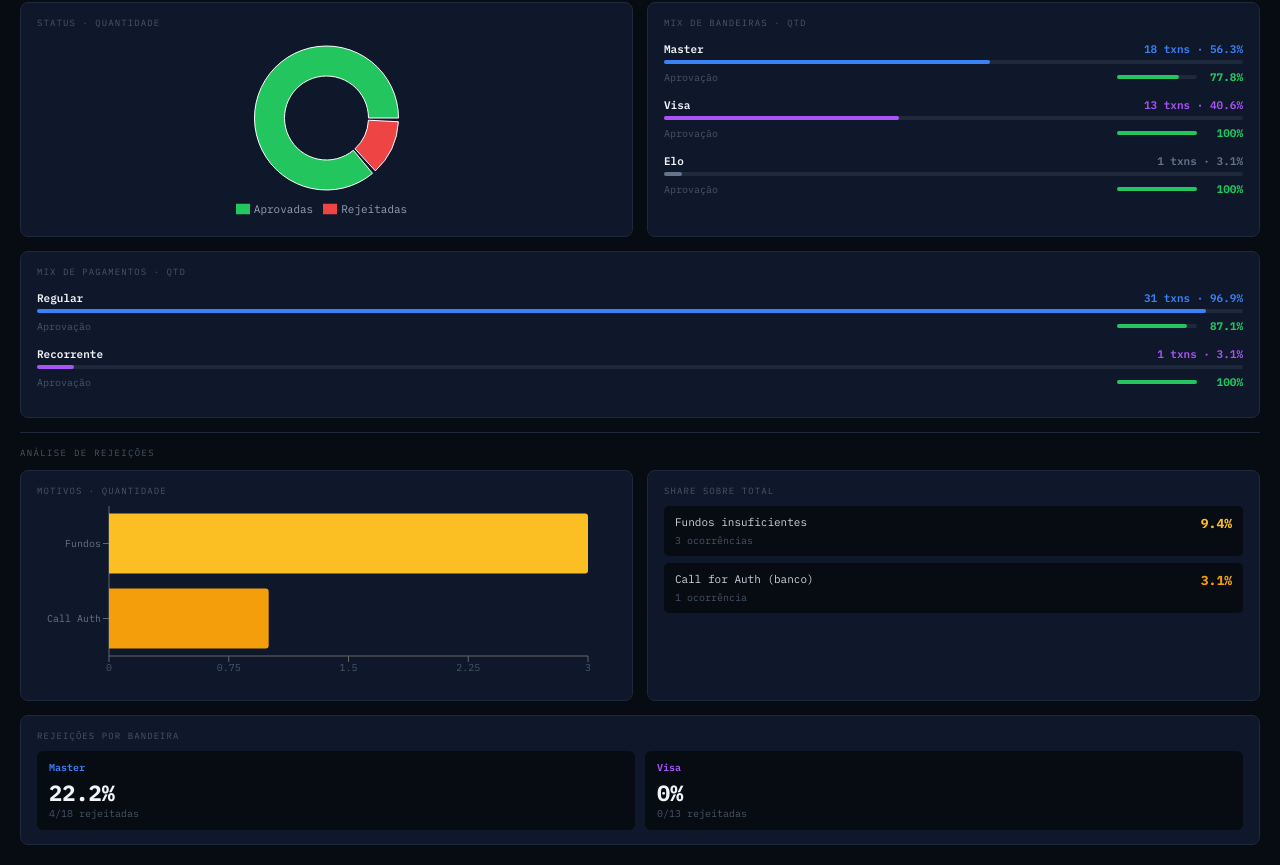
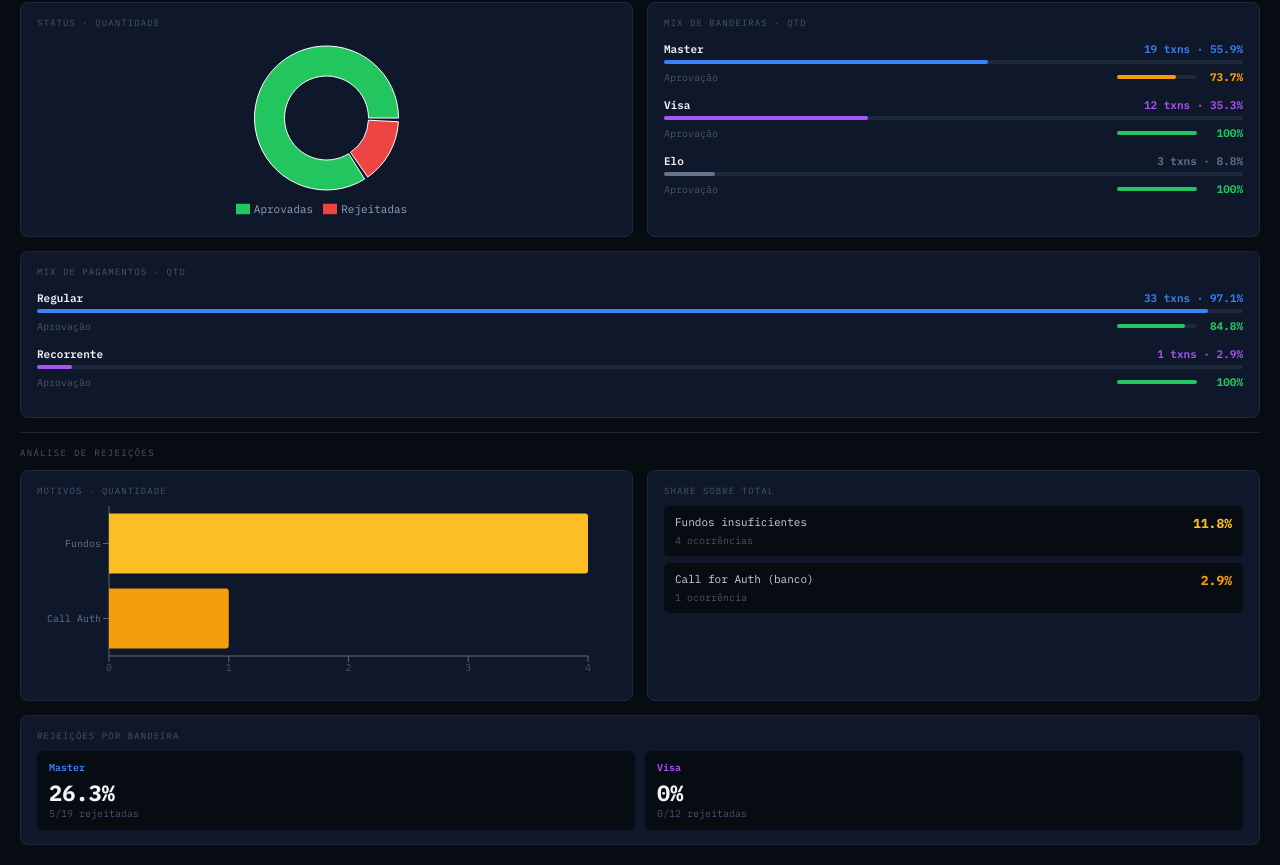
Before and after one commit to lucasmartinelli-code/gwm-dashboard, a React (Create React App) app: page / in a window 1280 px wide. Shown: the part 247-1112 px from the top of the page. Built offline with nearby package versions, Linux system fonts and the light colour scheme.

Commit message:
data: auto-update NRT 2026-06-03 07:42

```diff
--- a/src/GWMDashboard.jsx
+++ b/src/GWMDashboard.jsx
@@ -2,6 +2,19 @@ import { useState, useMemo } from "react";
 import { BarChart, Bar, XAxis, YAxis, Tooltip, ResponsiveContainer, Cell, PieChart, Pie, Legend, ComposedChart, Line } from "recharts";
 
 const RAW = [
+  { id:"161477341777", payerId:"1380183432", collectorId:"3166103110", date:"03/06/2026 05:53", status:"approved", detail:"accredited", amount:35, method:"master", op:"regular_payment" },
+  { id:"162271073894", payerId:"1629290966", collectorId:"3166103110", date:"03/06/2026 05:31", status:"approved", detail:"accredited", amount:35, method:"master", op:"regular_payment" },
+  { id:"161471030401", payerId:"1604151454", collectorId:"3166103110", date:"03/06/2026 01:21", status:"approved", detail:"accredited", amount:35, method:"visa", op:"regular_payment" },
+  { id:"162265385094", payerId:"1926551159", collectorId:"3166103110", date:"03/06/2026 00:47", status:"approved", detail:"accredited", amount:35, method:"elo", op:"regular_payment" },
+  { id:"162255456004", payerId:"1555033868", collectorId:"3166103110", date:"02/06/2026 22:18", status:"approved", detail:"accredited", amount:35, method:"master", op:"regular_payment" },
+  { id:"161459369665", payerId:"1432915840", collectorId:"3166103110", date:"02/06/2026 22:11", status:"rejected", detail:"cc_rejected_insufficient_amount", amount:35, method:"master", op:"regular_payment" },
+  { id:"162256330380", payerId:"1804646330", collectorId:"3166103110", date:"02/06/2026 22:04", status:"approved", detail:"accredited", amount:35, method:"elo", op:"regular_payment" },
+  { id:"161458741431", payerId:"1716195753", collectorId:"3166103110", date:"02/06/2026 21:57", status:"approved", detail:"accredited", amount:35, method:"visa", op:"regular_payment" },
+  { id:"161457060299", payerId:"1455878758", collectorId:"3166103110", date:"02/06/2026 21:29", status:"approved", detail:"accredited", amount:35, method:"master", op:"regular_payment" },
+  { id:"162245860786", payerId:"1584320689", collectorId:"3166103110", date:"02/06/2026 20:32", status:"approved", detail:"accredited", amount:56, method:"master", op:"regular_payment" },
+  { id:"161442323995", payerId:"3447088624", collectorId:"3166103110", date:"02/06/2026 19:51", status:"approved", detail:"accredited", amount:350, method:"master", op:"regular_payment" },
+  { id:"162232159458", payerId:"1645677579", collectorId:"3166103110", date:"02/06/2026 19:04", status:"approved", detail:"accredited", amount:35, method:"master", op:"regular_payment" },
+  { id:"161433445329", payerId:"2941444797", collectorId:"3166103110", date:"02/06/2026 18:47", status:"approved", detail:"accredited", amount:350, method:"master", op:"regular_payment" },
   { id:"161427247049", payerId:"1630552299", collectorId:"3166103110", date:"02/06/2026 18:09", status:"approved", detail:"accredited", amount:56, method:"visa", op:"regular_payment" },
   { id:"161425725627", payerId:"1630552299", collectorId:"3166103110", date:"02/06/2026 18:05", status:"rejected", detail:"cc_rejected_call_for_authorize", amount:56, method:"master", op:"regular_payment" },
   { id:"161406461405", payerId:"1556285311", collectorId:"3166103110", date:"02/06/2026 16:13", status:"approved", detail:"accredited", amount:35, method:"master", op:"regular_payment" },
@@ -374,7 +387,7 @@ const RAW = [
 ];
 
 const COLLECTOR_ID = "3166103110";
-const LAST_UPDATED = "02/06/2026 21:11";
+const LAST_UPDATED = "03/06/2026 07:42";
 const LAST_TRX     = RAW.length > 0 ? RAW[0].date : "-";
 const METHOD_COLORS = { master:"#3b82f6", visa:"#a855f7", amex:"#10b981" };
 const STATUS_COLORS = { approved:"#22c55e", rejected:"#ef4444", refunded:"#f59e0b" };
```
